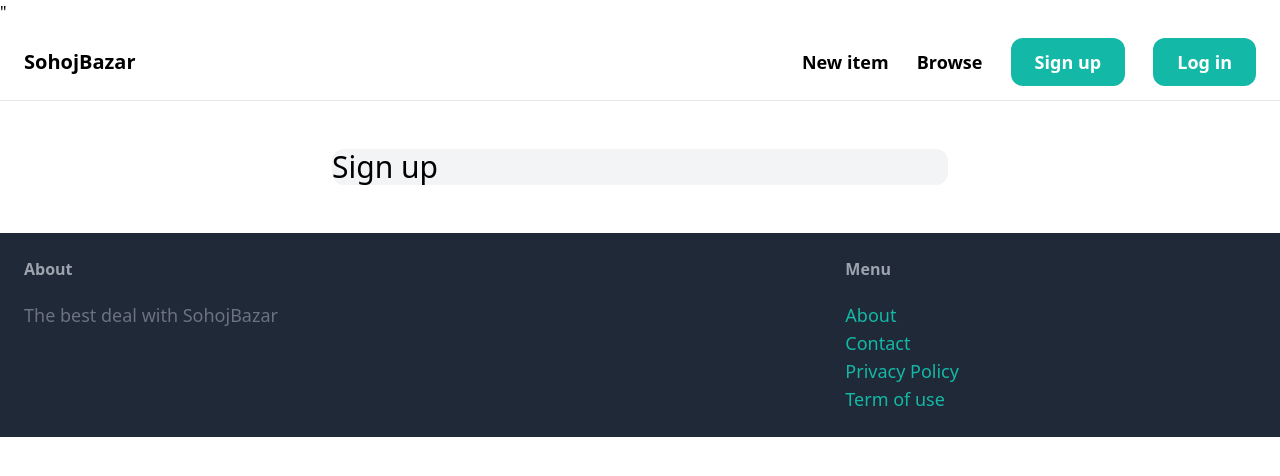
After one commit to FazleRabbeBipul/SohojBazar, a Django app: page /signup/ in a window 1280 px wide. The commit adds this page. Shown: the top 476 px of the page. Run offline with Django 5.2, Linux system fonts and the light colour scheme; some libraries are stand-ins or nearby versions.

Commit message:
Siging Up added

```diff
--- a/SohojBazar/urls.py
+++ b/SohojBazar/urls.py
@@ -6,11 +6,10 @@ from django.conf.urls.static import static
 from django.contrib import admin
 from django.urls import path, include
 
-from core.views import index, contact
+
 
 urlpatterns = [
-    path('', index, name='index'),
+    path('', include('core.urls')),
     path('items/', include('item.urls')),
-    path('contact/', contact, name='contact'),
     path('admin/', admin.site.urls),
 ] + static(settings.MEDIA_URL, document_root = settings.MEDIA_ROOT)
--- /dev/null
+++ b/core/forms.py
@@ -0,0 +1,8 @@
+from django import forms
+from django.contrib.auth.forms import UserCreationForm
+from django.contrib.auth.models import User
+
+class SignupForm(UserCreationForm):
+    class Meta:
+        model = User
+        fields = ('username', 'email', 'password1', 'password2')
--- a/core/templates/core/base.html
+++ b/core/templates/core/base.html
@@ -16,7 +16,7 @@
             <a href="#" class="text-lg font-semibold hover:text-gray-500">New item</a>
             <a href="#" class="text-lg font-semibold hover:text-gray-500">Browse</a>
 
-            <a href="#" class="px-6 py-3 text-lg font-semibold bg-teal-500 text-white rounded-xl hover:bg-teal-700">Sign up</a>
+            <a href="{% url 'core:signup' %}" class="px-6 py-3 text-lg font-semibold bg-teal-500 text-white rounded-xl hover:bg-teal-700">Sign up</a>
             <a href="#" class="px-6 py-3 text-lg font-semibold bg-teal-500 text-white rounded-xl hover:bg-teal-700">Log in</a>
 
         </div>
@@ -39,7 +39,7 @@
             <ul class=""space-y-2">
 
                 <li><a href="#" class="text-lg text-teal-500 hover:text-teal-700">About</a> </li>
-                <li><a href="{% url 'contact' %}" class="text-lg text-teal-500 hover:text-teal-700">Contact</a> </li>
+                <li><a href="{% url 'core:contact' %}" class="text-lg text-teal-500 hover:text-teal-700">Contact</a> </li>
                 <li><a href="#" class="text-lg text-teal-500 hover:text-teal-700">Privacy Policy</a> </li>
                 <li><a href="#" class="text-lg text-teal-500 hover:text-teal-700">Term of use</a> </li>
             </ul>
--- /dev/null
+++ b/core/templates/core/signup.html
@@ -0,0 +1,11 @@
+{% extends 'core/base.html' %}
+
+{% block tittle %}Sign up{% endblock %}
+
+{% block content %}
+
+<div class = "w-1/2 my-6 mx-auto bg-gray-100 rounded-xl">
+    <h1 class ="mb-6 text-3xl"> Sign up</h1>
+</div>
+
+{% endblock %}
--- /dev/null
+++ b/core/urls.py
@@ -0,0 +1,10 @@
+from django.urls import path
+from . import views
+
+app_name = 'core'
+
+urlpatterns = [
+    path('', views.index, name = 'index'),
+    path('contact/', views.contact, name='contact'),
+    path('signup/', views.signup, name='signup'),
+]
--- a/core/views.py
+++ b/core/views.py
@@ -4,6 +4,7 @@ from django.shortcuts import render
 # core/views.py
 
 from item.models import Category, Item
+from .forms import SignupForm
 
 def index(request):
     items = Item.objects.filter(is_sold = False)[0:9]
@@ -16,3 +17,10 @@ def index(request):
 
 def contact(request):
     return render(request, 'core/contact.html')
+
+def signup(request):
+    form = SignupForm()
+
+    return render(request, 'core/signup.html', {
+        'form' : form
+    })
```
